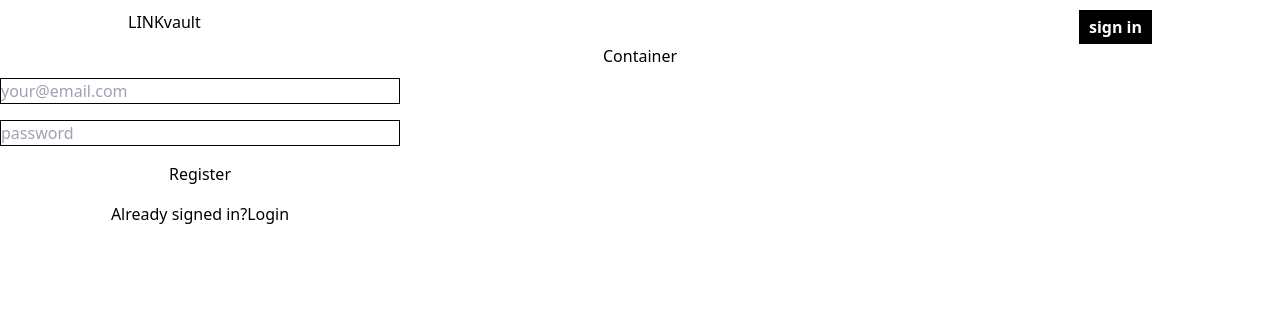
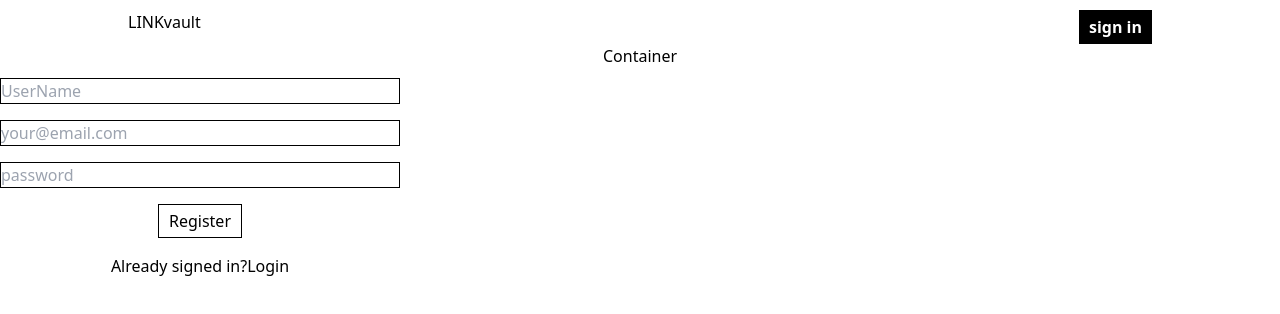
Before and after one commit to Rudresh-pandey/LinkVault, a React (Vite) app in the folder client/: page /register in a window 1280 px wide. Shown: the top 314 px of the page. Built offline with nearby package versions, Linux system fonts and the light colour scheme.

Commit message:
registerpage modified

```diff
--- a/client/src/pages/RegisterPage.jsx
+++ b/client/src/pages/RegisterPage.jsx
@@ -1,13 +1,47 @@
-import React from "react";
+import React, { useState } from "react";
 import { Link } from "react-router-dom";
 import "./logreg.css";
 export default function RegisterPage() {
+  const [userName, SetUserName] = useState("");
+  const [userEmail, SetUserEmail] = useState("");
+  const [userPass, SetUserPass] = useState("");
+
   return (
     <div className="mt-16 grow flex items-center justify-around">
       <form className="form" action="">
-        <input type="email" placeholder="your@email.com" />
-        <input type="password" placeholder="password" />
-        <button className="logBtn">Register</button>
+        <input
+          type="text"
+          value={userName}
+          onChange={(e) => {
+            SetUserName(e.target.value);
+          }}
+          placeholder="UserName"
+        />
+        <input
+          type="email"
+          onChange={(e) => {
+            SetUserEmail(e.target.value);
+          }}
+          value={userEmail}
+          placeholder="your@email.com"
+        />
+        <input
+          type="password"
+          onChange={(e) => {
+            SetUserPass(e.target.value);
+          }}
+          value={userPass}
+          placeholder="password"
+        />
+        <button
+          className="logBtn"
+          onClick={(e) => {
+            e.preventDefault();
+            console.log(userEmail, userName, userPass);
+          }}
+        >
+          Register
+        </button>
         <div>
           Already signed in?
           <Link className="underline" to={"/login"}>
--- a/client/src/pages/logreg.css
+++ b/client/src/pages/logreg.css
@@ -9,3 +9,8 @@
 .form input{
     width: 100%;
 }
+
+.logBtn{
+    border: 1px solid black;
+    padding: 4px 10px;
+}
```
